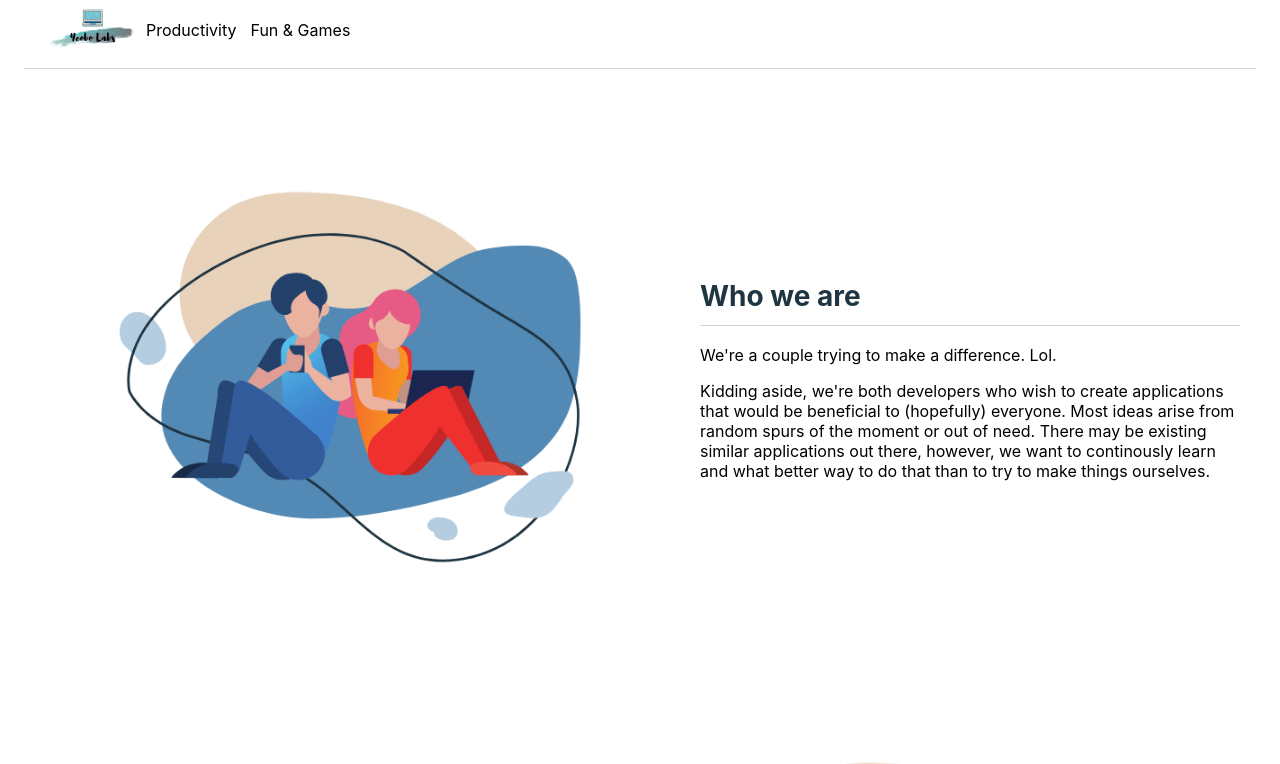
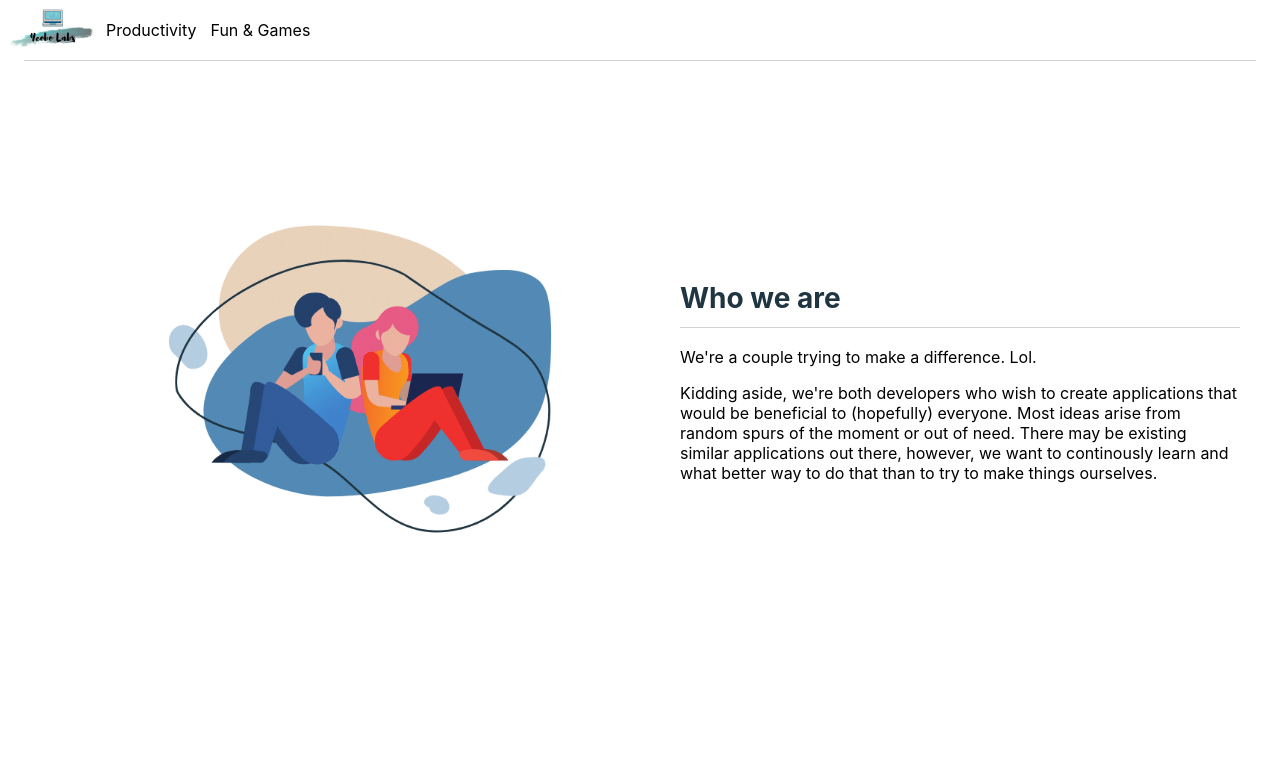
Before and after one commit to yeobo-labs/web, a React (Create React App) app in the folder web-react/: page / in a window 1280 px wide. Shown: the top 764 px of the page. Built offline with nearby package versions, Linux system fonts and the light colour scheme.

Commit message:
header responsiiiive

```diff
--- a/web-react/src/components/layout/layout.css
+++ b/web-react/src/components/layout/layout.css
@@ -11,18 +11,14 @@
     overflow: hidden;
 }
 
-.mediaTextSection__contentMedia__image {
-    width: 540px;
-    transform: scale(1.25);
+.mediaTextSection__contentMedia__container img,
+.mediaTextSection__contentMedia__container video {
+    width: 100%;
 }
 
-.mediaTextSection__contentText__container--right {
-    width: 50%;
-}
-
+.mediaTextSection__contentText__container--right,
 .mediaTextSection__contentText__container--left {
     width: 50%;
-    padding-left: 40px;
 }
 
 .mediaTextSection__contentText__heading {
@@ -36,7 +32,7 @@
     margin-top: 18px;
 }
 
-@media screen and (max-width: 1240px) {
+@media screen and (max-width: 840px) {
     .mediaTextSection__row {
         flex-direction: column;
         align-items: flex-start;
@@ -47,10 +43,6 @@
         margin: 0;
     }
 
-    .mediaTextSection__contentMedia__container video {
-        width: 100%;
-    }
-
     .mediaTextSection__contentText__container--right,
     .mediaTextSection__contentText__container--left {
         width: 75%;
--- a/web-react/src/components/layout/media-text-section.tsx
+++ b/web-react/src/components/layout/media-text-section.tsx
@@ -7,7 +7,7 @@ import './layout-animation.css';
 
 const MediaTextSection = (props: MediaTextSectionProps) => {
     const { width } = useWindowSize();
-    const mediaSide = width && width <= 1240 ? 'left' : props.mediaSide;
+    const mediaSide = width && width <= 840 ? 'left' : props.mediaSide;
 
     if (!props.video && !props.image) {
         return <React.Fragment />;
--- a/web-react/src/components/navigation-header/index.tsx
+++ b/web-react/src/components/navigation-header/index.tsx
@@ -13,7 +13,7 @@ type NavigationHeaderProps = {
 const NavigationHeader = ({ children }: NavigationHeaderProps) => {
     return (
         <Router>
-            <div>
+            <>
                 <header>
                     <NavLink to="/">
                         <img src={logo} alt="Yeobo Labs" className="logo" />
@@ -36,9 +36,8 @@ const NavigationHeader = ({ children }: NavigationHeaderProps) => {
                         </li> */}
                     </ul>
                 </header>
-
                 {children}
-            </div>
+            </>
         </Router>
     )
 }
--- a/web-react/src/components/navigation-header/navigation-header.css
+++ b/web-react/src/components/navigation-header/navigation-header.css
@@ -1,7 +1,7 @@
 header {
   z-index: 5;
   border-bottom: 1px solid lightgray;
-    padding: 0 40px 8px;
+  padding: 0;
   display: flex;
   align-items: center;
 }
@@ -15,10 +15,12 @@ header {
   list-style: none;
   margin-left: 12px;
   padding: 0;
+  display: flex;
 }
 
 .navitem {
-    display: inline;
+  display: flex;
+  align-items: center;
   margin-left: 14px;
 }
 
```
Lines whose indentation alone changed are shown as unchanged.
